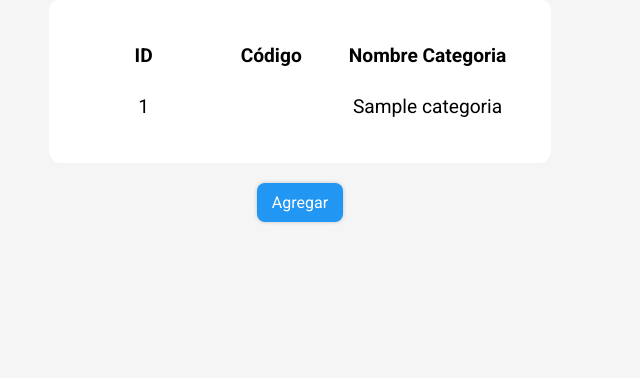
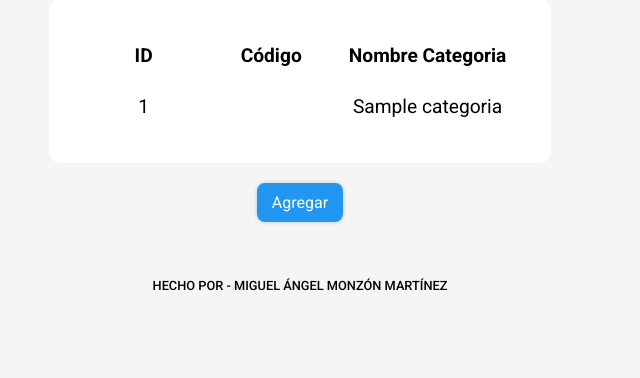
Before and after one commit to michelanyelo/simple-crud, a PHP site: page /backend/lista_categorias.php in a window 1280 px wide. Shown: the part 277-655 px from the top of the page, without its empty margins (340-980 px from the left). Run offline with PHP 8.4, Linux system fonts and the light colour scheme; tables that the repository leaves empty hold one stand-in row (values such as "Sample post"); data that the repository does not hold is empty.

Commit message:
"Added footer section with author credit to lista_categorias.php"

```diff
--- a/backend/views/lista_categorias.php
+++ b/backend/views/lista_categorias.php
@@ -66,7 +66,9 @@
             </div>
         </div>
     </main>
-
+    <footer id="categorias_footer">
+        <p>Hecho por - Miguel Ángel Monzón Martínez</p>
+    </footer>
 </body>
 
 </html>
```
